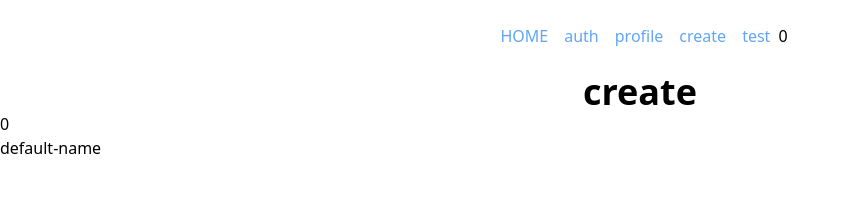
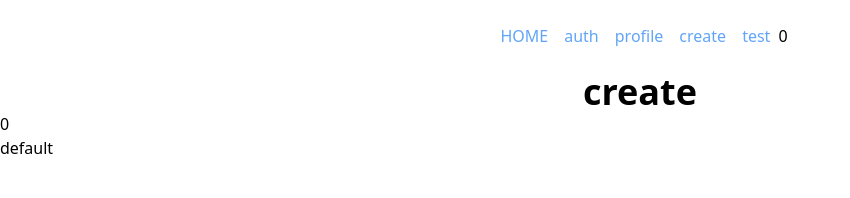
Before and after one commit to mayone-du/idea-sharing-frontend, a Next.js app: page /create in a window 1280 px wide. Shown: the top 198 px of the page, without its empty margins (0-850 px from the left). Built offline with nearby package versions, Linux system fonts and the light colour scheme; no server answers.

Commit message:
Refactoring getMyProfile

```diff
--- a/src/components/AuthForm.tsx
+++ b/src/components/AuthForm.tsx
@@ -67,6 +67,14 @@ const AuthForm: React.VFC<{ isLogin: boolean }> = ({ isLogin }) => {
       });
   };
 
+
+  const logout = () => {
+    cookie.remove("access_token");
+    cookie.remove("refresh_token");
+    setLoginUser({ id: 0, username: '', profileText: '',});
+    router.push("/");
+  }
+
   return (
     <>
       <form
@@ -113,12 +121,7 @@ const AuthForm: React.VFC<{ isLogin: boolean }> = ({ isLogin }) => {
         <div className="m-4">
           <Button
             variant="contained"
-            onClick={() => {
-              cookie.remove("access_token");
-              cookie.remove("refresh_token");
-              setLoginUser({});
-              router.push("/");
-            }}
+            onClick={logout}
           >
             logout
           </Button>
--- a/src/contexts/LoginUserContext.tsx
+++ b/src/contexts/LoginUserContext.tsx
@@ -1,13 +1,30 @@
 import { createContext, useState } from "react";
+import Cookie from 'universal-cookie';
+import { getMyProfile } from "../lib/getMyProfile";
+import { LoginUser } from "../types/types";
 
 export const LoginUserContext: any = createContext({});
 
 export const LoginUserContextProvider: React.FC = (props) => {
-  const [loginUser, setLoginUser] = useState({
+  const cookie = new Cookie();
+  console.log(cookie.getAll());
+
+  const accessToken = cookie.get('access_token');
+  const refreshToken = cookie.get('refresh_token');
+
+
+  const initialStateValue: LoginUser = {
     id: 0,
-    username: "default-name",
-    profileText: "default-value",
-  });
+    username: 'default',
+    profileText: 'default',
+  }
+
+  const [loginUser, setLoginUser] = useState(initialStateValue);
+
+
+  getMyProfile(setLoginUser, cookie);
+
+
 
   return (
     <LoginUserContext.Provider
--- a/src/lib/getMyProfile.tsx
+++ b/src/lib/getMyProfile.tsx
@@ -1,13 +1,4 @@
-import Cookie from 'universal-cookie';
-const cookie = new Cookie();
-const accessToken = cookie.get('access_token');
-const refreshToken = cookie.get('refresh_token');
-
-const getMyProfile = async (setStateFn: Function) => {
-  if (!accessToken && !refreshToken) {
-    alert('tokens none');
-    return;
-  };
+const getMyProfile = async (setStateFn: Function, cookieInstance: any) => {
   try {
     const res = await fetch(
       `${process.env.NEXT_PUBLIC_RESTAPI_URL}api/my-profile/`,
@@ -15,7 +6,7 @@ const getMyProfile = async (setStateFn: Function) => {
         method: "GET",
         headers: {
           "Content-Type": "application/json",
-          Authorization: `JWT ${cookie.get("access_token")}`,
+          Authorization: `JWT ${cookieInstance.get("access_token")}`,
         },
       }
     );
--- a/src/pages/index.tsx
+++ b/src/pages/index.tsx
@@ -45,7 +45,6 @@ const Home: React.FC<{
     console.log(loginUser);
     console.groupEnd();
     if (loginUser.id !== 0) return;
-    getMyProfile(setLoginUser);
   }, []);
 
 
```
